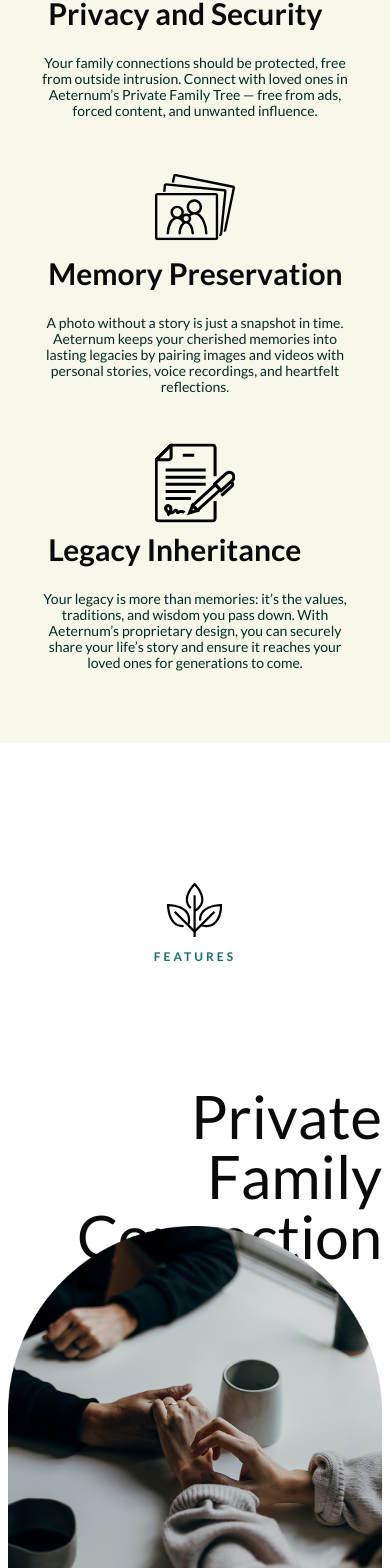
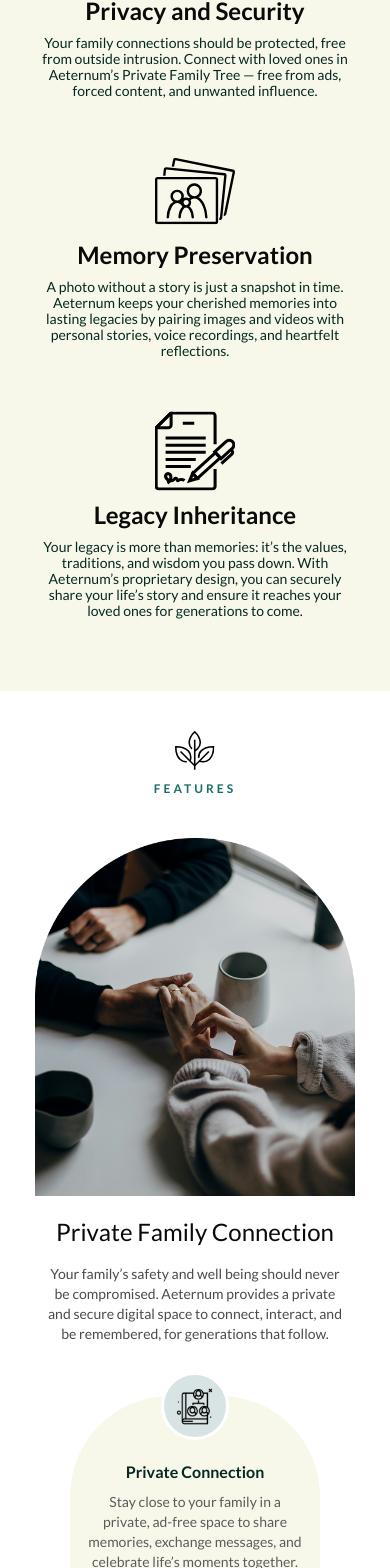
Before and after one commit to Aeternum-Legacy/aeternum2025, a Next.js app: page / in a window 390 px wide. Shown: the part 2286-3854 px from the top of the page. Built offline with nearby package versions, Linux system fonts and the light colour scheme.

Commit message:
improvement: add responsive design to features summary section

```diff
--- a/src/components/sections/FeatureDetailSection.tsx
+++ b/src/components/sections/FeatureDetailSection.tsx
@@ -5,9 +5,9 @@ import LegacyInheritanceSection from "./LegacyInheritanceSection";
 
 export default function FeatureDetailSection() {
   return (
-    <section className="py-35 px-2 md:px-20 bg-white mb-40">
-      <div className="flex flex-col items-center gap-2 mb-30">
-        <img src="icons/features.svg" />
+    <section className="py-10 md:py-20 lg:py-35 px-2 md:px-15 lg:px-20 bg-white mb-40">
+      <div className="flex flex-col items-center gap-2 mb-10 lg:mb-30">
+        <img src="icons/features.svg" className="w-10 md:w-auto" />
         <p className="leading-relaxed font-bold text-xs tracking-[0.25em] text-[#186E68]">
           FEATURES
         </p>
--- a/src/components/sections/FeatureSummarySection.tsx
+++ b/src/components/sections/FeatureSummarySection.tsx
@@ -21,35 +21,35 @@ export default function FeatureSummarySection() {
   ];
 
   return (
-    <section className="bg-[#F7F8EA] md:px-5 py-10 md:py-20 flex flex-col items-center">
-      <div className="flex flex-col items-center gap-2 mb-7 md:mb-0">
-        <img src="icons/aeternum-logo2.svg" className="w-10 md:w-auto" />
+    <section className="bg-[#F7F8EA] lg:px-5 py-10 lg:py-20 flex flex-col items-center">
+      <div className="flex flex-col items-center gap-2 mb-7 lg:mb-0">
+        <img src="icons/aeternum-logo2.svg" className="w-10 lg:w-auto" />
         <p className="leading-relaxed font-bold text-xs tracking-[0.25em] text-[#186E68]">
           AETERNUM
         </p>
       </div>
 
-      <div className="grid grid-cols-1 md:grid-cols-3 gap-2 md:gap-0 w-full md:px-10 py-3 md:-mr-20">
+      <div className="grid grid-cols-1 lg:grid-cols-3 gap-3 lg:gap-0 w-full lg:px-10 py-3 lg:-mr-20">
         {features.map((feature, index) => {
           return (
             <div
               key={index}
-              className="relative flex items-center justify-center md:justify md:pr-6"
+              className="relative flex items-center justify-center lg:justify lg:pr-6"
             >
-              <div className="hidden md:block">
+              <div className="hidden lg:block">
                 <div className="absolute left-0 top-0 h-full w-[1px] bg-gray-300" />
                 <div className="absolute left-0 top-1/2 -translate-y-1/2 h-24 w-[2px] bg-[#42590F]" />
               </div>
-              <div className="flex flex-col items-center md:items-start justify-center md:text-left py-5 gap-2">
+              <div className="flex flex-col items-center lg:items-start justify-center lg:text-left py-5 gap-2">
                 <img
                   src={feature.icon}
                   alt={`${feature.title} Icon`}
-                  className="w-20 h-20 md:w-15 md:h-15 md:mb-3"
+                  className="w-20 h-20 lg:w-15 lg:h-15 lg:mb-3"
                 />
-                <h3 className="text-3xl font-bold mb-4 w-2/3 text-center md:text-left whitespace-nowrap md:whitespace-normal -ml-20 md:-ml-0">
+                <h3 className="text-2xl lg:text-3xl font-bold lg:mb-4 lg:w-2/3 text-center lg:text-left lg:-ml-0 whitespace-nowrap lg:whitespace-normal">
                   {feature.title}
                 </h3>
-                <p className="text-sm text-[#052922] leading-4 w-80 text-center md:text-left">
+                <p className="text-sm text-[#052922] leading-4 w-80 text-center lg:text-left">
                   {feature.description}
                 </p>
               </div>
--- a/src/components/sections/PrivateFamilyConnection.tsx
+++ b/src/components/sections/PrivateFamilyConnection.tsx
@@ -28,9 +28,22 @@ export default function PrivateFamilyConnection() {
   ];
   return (
     <div className="mb-30">
-      <h2 className="text-6xl text-right">Private Family Connection</h2>
-      <div className="grid md:grid-cols-2 gap-12">
-        <div className="relative w-full mx-auto">
+      <div className="flex lg:hidden items-center justify-center mb-5">
+        <div className="w-80">
+          <Image
+            src="/images/pfc-image1.png"
+            alt="hands holding"
+            width={500}
+            height={400}
+          />
+        </div>
+      </div>
+
+      <h2 className="text-2xl text-center md:text-4xl lg:text-6xl lg:text-right">
+        Private Family Connection
+      </h2>
+      <div className="grid lg:grid-cols-2 gap-12">
+        <div className="hidden lg:block relative w-full mx-auto">
           <div className="relative w-full h-[320px] -mt-10">
             <Image
               src="/images/pfc-image1.png"
@@ -52,14 +65,14 @@ export default function PrivateFamilyConnection() {
           </div>
         </div>
 
-        <div className="text-center py-10 pr-7 flex flex-col gap-3">
-          <p className="text-[#4F4949] text-lg">
+        <div className="text-center py-4 lg:py-10 lg:pr-7 flex flex-col gap-3">
+          <p className="text-[#4F4949] text-sm w-4/5 mx-auto md:w-auto md:text-lg">
             Your family’s safety and well being should never be compromised.
             Aeternum provides a private and secure digital space to connect,
             interact, and be remembered, for generations that follow.
           </p>
 
-          <div className="grid grid-cols-1 sm:grid-cols-2 gap-14 mt-10">
+          <div className="grid grid-cols-1 md:grid-cols-2 gap-14 mt-10 justify-items-center">
             {features.map((feature, index) => (
               <FeatureCard
                 key={index}
@@ -88,7 +101,7 @@ function FeatureCard({
   iconSize: number;
 }) {
   return (
-    <div className="relative bg-[#F7F8EA] pt-16 p-4 rounded-t-[100px] text-center ">
+    <div className="relative bg-[#F7F8EA] pt-16 p-4 rounded-t-[100px] text-center w-2/3 md:w-auto">
       <div className="absolute -top-6 left-1/2 -translate-x-1/2 bg-[#D8E3E4] p-2 rounded-full w-17 h-17 flex items-center justify-center border-3 border-white">
         <img
           src={icon}
--- a/src/components/sections/ReimagineYourLegacySection.tsx
+++ b/src/components/sections/ReimagineYourLegacySection.tsx
@@ -27,7 +27,7 @@ export default function ReimagineYourLegacySection() {
       <div className="absolute inset-0 flex flex-col justify-start items-center md:pt-14 px-6">
         <div className="md:mx-10 md:mb-14 flex flex-col items-end self-end text-right gap-6 md:gap-10">
           <p
-            className="md:text-5xl leading-relaxed tracking-wider"
+            className="md:text-3xl lg:text-5xl leading-relaxed tracking-wider"
             style={{ fontWeight: 500, textShadow: "0 0 1.5px currentColor" }}
           >
             <span className="inline-flex items-baseline gap-1 md:gap-3">
--- a/src/components/sections/SolutionSection.tsx
+++ b/src/components/sections/SolutionSection.tsx
@@ -25,7 +25,7 @@ export default function DidYouKnowSection() {
           aria-hidden="true"
           className="absolute top-2 md:top-0 md:bottom-0 right-6 translate-x-full translate-y-1/4 w-10 h-10 md:w-20 md:h-20 rotate-180"
         />
-        <h1 className="text-4xl md:text-[5.5rem] relative z-10">
+        <h1 className="text-4xl md:text-[4.5rem] lg:text-[5.5rem] relative z-10">
           Reimagine Your Legacy
         </h1>
       </div>
```
